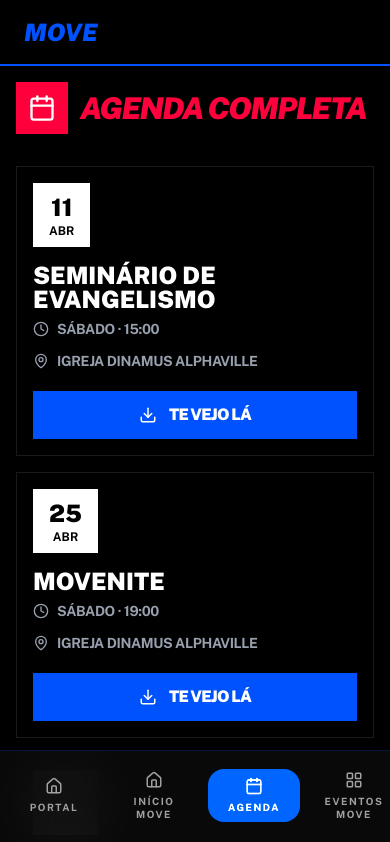
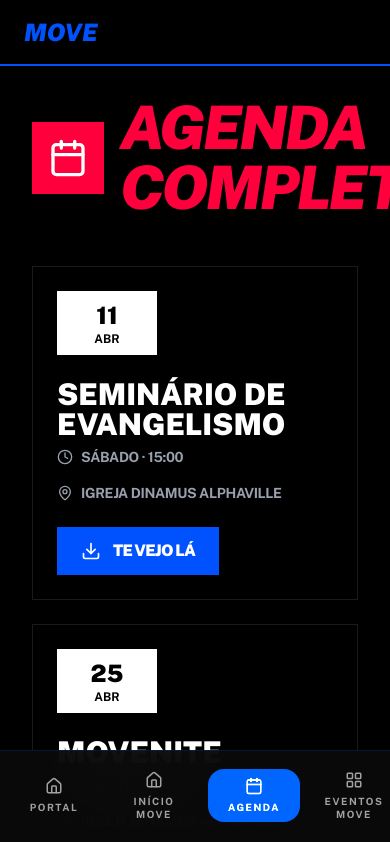
Before and after one commit to Sarahwillock/DINAMUS.ALPHAVILLE, a React (Vite) app: page /move/full-schedule in a window 390 px wide. Shown: the top 842 px of the page. Built offline with nearby package versions, Linux system fonts and the light colour scheme; a web font is replaced by a local one.

Commit message:
Update FullSchedule.tsx

```diff
--- a/src/pages/FullSchedule.tsx
+++ b/src/pages/FullSchedule.tsx
@@ -5,42 +5,70 @@ import { saveToCalendar } from '../lib/calendar';
 
 export default function FullSchedule() {
   return (
-    <motion.div initial={{ opacity: 0, y: 20 }} animate={{ opacity: 1, y: 0 }} className="mx-auto max-w-7xl p-4 sm:p-6 lg:p-8">
-      <div className="mb-8 flex items-center gap-3 sm:mb-12 sm:gap-4">
-        <div className="bg-move-pink p-3 neo-brutalist-shadow sm:p-4">
-          <Calendar className="text-white" size={28} />
+    <motion.div
+      initial={{ opacity: 0, y: 20 }}
+      animate={{ opacity: 1, y: 0 }}
+      className="p-8 max-w-7xl mx-auto"
+    >
+      <div className="flex items-center gap-4 mb-12">
+        <div className="bg-move-pink p-4 neo-brutalist-shadow">
+          <Calendar className="text-white" size={40} />
         </div>
-        <h1 className="text-3xl font-black italic uppercase tracking-tighter text-move-pink sm:text-4xl lg:text-6xl">AGENDA COMPLETA</h1>
+        <h1 className="text-6xl font-black italic uppercase tracking-tighter text-move-pink">AGENDA COMPLETA</h1>
       </div>
 
-      <div className="space-y-4 sm:space-y-6">
+      <div className="space-y-6">
         {MOVE_EVENTS.map((event) => (
-          <div key={event.id} className={`glass-card group flex flex-col gap-5 border-l-4 p-4 transition-all hover:bg-white/5 sm:border-l-8 sm:p-6 md:flex-row md:items-center md:justify-between ${
-            event.color === 'move-blue' ? 'border-move-blue' : event.color === 'move-pink' ? 'border-move-pink' : event.color === 'move-orange' ? 'border-move-orange' : 'border-white'
-          }`}>
-            <div className="flex min-w-0 flex-col gap-4 sm:flex-row sm:items-center sm:gap-6">
-              <div className="neo-brutalist-shadow flex w-fit flex-col items-center justify-center bg-white px-4 py-2 text-black sm:min-w-[100px]">
+          <div
+            key={event.id}
+            className={`glass-card p-6 border-l-8 ${
+              event.color === 'move-blue' ? 'border-move-blue' :
+              event.color === 'move-pink' ? 'border-move-pink' :
+              event.color === 'move-orange' ? 'border-move-orange' : 'border-white'
+            } flex flex-col md:flex-row justify-between items-start md:items-center gap-6 group hover:bg-white/5 transition-all`}
+          >
+            <div className="flex flex-col md:flex-row gap-6 items-start md:items-center">
+              <div className="flex flex-col items-center justify-center bg-white text-black px-4 py-2 min-w-[100px] neo-brutalist-shadow">
                 <span className="text-2xl font-black">{event.date.split('/')[0]}</span>
                 <span className="text-xs font-bold uppercase">{event.month.substring(0, 3)}</span>
               </div>
-              <div className="min-w-0">
-                <h3 className="mb-2 text-2xl font-black uppercase leading-none transition-colors group-hover:text-move-blue sm:text-3xl">{event.title}</h3>
-                <div className="flex flex-wrap gap-3 text-sm font-bold uppercase tracking-tight text-gray-400 sm:gap-4">
-                  <div className="flex items-center gap-2"><Clock size={16} /><span>{event.day} · {event.time}</span></div>
-                  <div className="flex items-center gap-2"><MapPin size={16} /><span>{event.location.split(' - ')[0]}</span></div>
+
+              <div>
+                <h3 className="text-3xl font-black uppercase leading-none mb-2 group-hover:text-move-blue transition-colors">
+                  {event.title}
+                </h3>
+                <div className="flex flex-wrap gap-4 text-sm font-bold uppercase tracking-tight text-gray-400">
+                  <div className="flex items-center gap-2">
+                    <Clock size={16} />
+                    <span>{event.day} · {event.time}</span>
+                  </div>
+                  <div className="flex items-center gap-2">
+                    <MapPin size={16} />
+                    <span>{event.location.split(' - ')[0]}</span>
+                  </div>
                 </div>
               </div>
             </div>
-            <button onClick={() => saveToCalendar(event)} className="flex w-full items-center justify-center gap-3 bg-move-blue px-5 py-3 font-black uppercase tracking-tighter text-white transition-all active:scale-95 hover:bg-move-pink sm:w-auto sm:px-6">
-              <Download size={18} /> TE VEJO LÁ
+
+            <button
+              onClick={() => saveToCalendar(event)}
+              className="flex items-center gap-3 bg-move-blue text-white px-6 py-3 font-black uppercase tracking-tighter hover:bg-move-pink transition-all active:scale-95"
+            >
+              <Download size={20} />
+              TE VEJO LÁ
             </button>
           </div>
         ))}
       </div>
 
-      <div className="mt-10 border-2 border-move-blue bg-black p-5 text-center sm:mt-12 sm:p-8">
-        <p className="mb-4 text-base font-bold uppercase tracking-[0.2em] sm:text-xl">Acompanhe todas as novidades no Instagram</p>
-        <a href="https://www.instagram.com/move.alphaville/" target="_blank" rel="noopener noreferrer" className="text-2xl font-black italic uppercase text-move-blue transition-colors hover:text-move-pink sm:text-3xl">
+      <div className="mt-12 p-8 bg-black border-2 border-move-blue text-center">
+        <p className="text-xl font-bold uppercase tracking-widest mb-4">Acompanhe todas as novidades no Instagram</p>
+        <a
+          href="https://www.instagram.com/move.alphaville/"
+          target="_blank"
+          rel="noopener noreferrer"
+          className="text-move-blue text-3xl font-black italic uppercase hover:text-move-pink transition-colors"
+        >
           @MOVE.ALPHAVILLE
         </a>
       </div>
```
